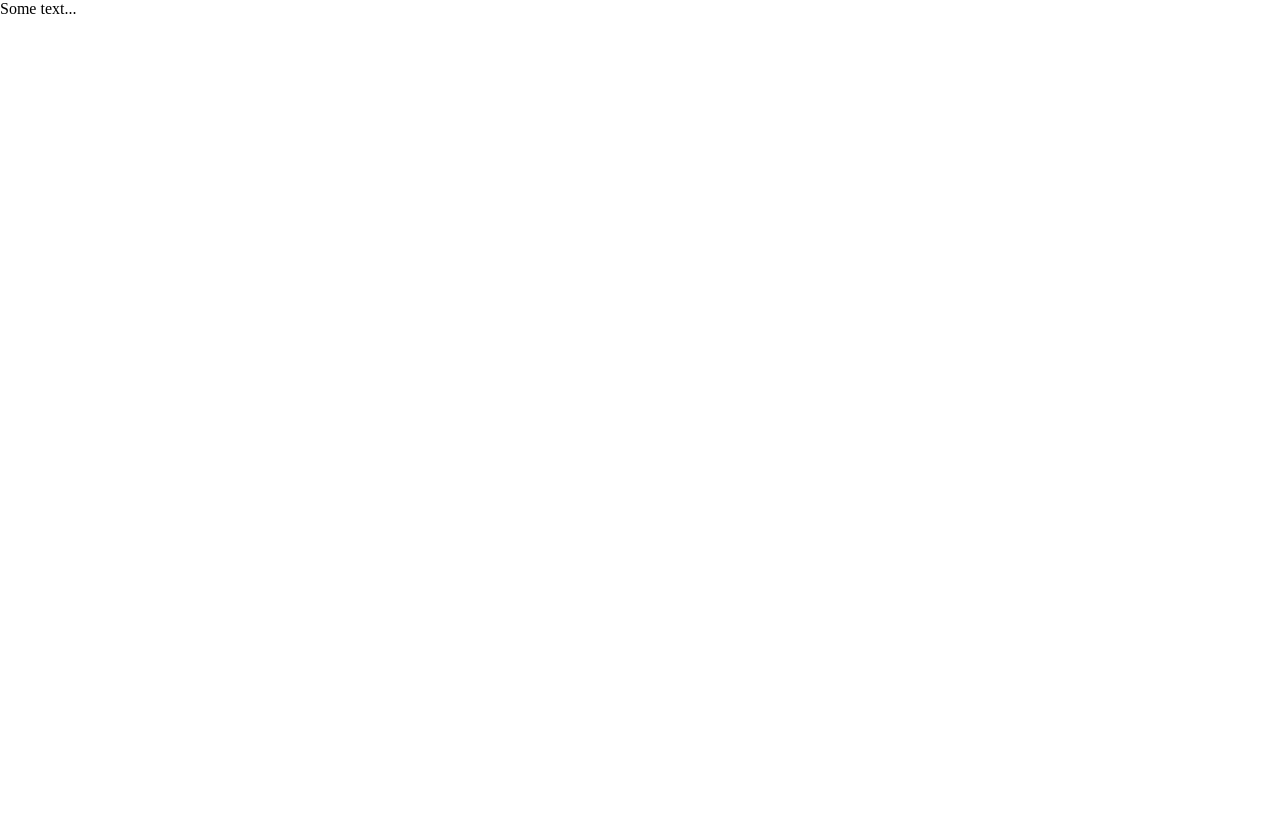
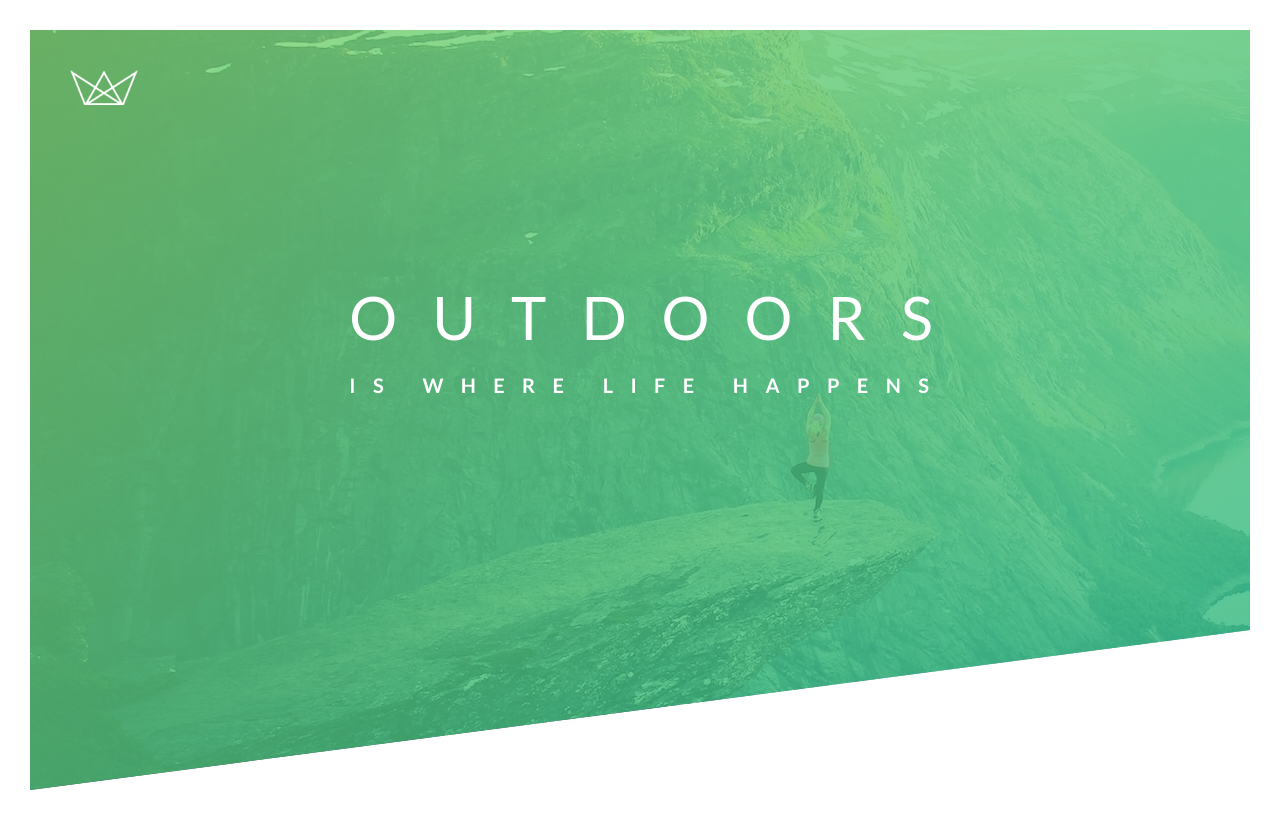
Before and after one commit to therealdylanmartin/advanced-css-sass, a plain HTML site: page Natours/starter/index.html in a window 1280 px wide. Drawn offline with Linux system fonts and the light colour scheme; files that its build step writes are made by us from their sources.

Commit message:
Natours header finished 2.4

```diff
--- a/Natours/starter/css/style.css
+++ b/Natours/starter/css/style.css
@@ -12,3 +12,59 @@
     margin: 0;
     padding: 0;
 }
+
+body {
+    color: #777;
+    font: 400 16px "Lato", sans-serif;
+    line-height: 1.7;
+    padding: 30px;
+}
+
+.header {
+    background: top cover;
+    background-image: linear-gradient(
+        to right bottom,
+        rgba(126,213,111,.8),
+        rgba(40,180, 131, .8)
+    ),
+    url("../img/hero.jpg");
+    clip-path: polygon(0 0, 100% 0, 100% 75vh, 0 100%); /* top left, top right, bottom right, bottom left (50% 0, 100% 100%, 0 100%) for a triangle */
+    height: 95vh;
+    position: relative;
+}
+
+.logo-box {
+    left: 40px;
+    position: absolute;
+    top: 40px;
+}
+
+.logo {
+    height: 35px;
+}
+
+.text-box {
+    left: 50%;
+    position: absolute;
+    top: 40%;
+    transform: translate(-47%, -50%);
+}
+
+.heading-primary {
+    color: #fff;
+    text-transform: uppercase;
+}
+
+.heading-primary-main {
+    display: block;
+    font-size: 60px;
+    font-weight: 400;
+    letter-spacing: 35px;
+}
+
+.heading-primary-sub {
+    display: block;
+    font-size: 20px;
+    font-weight: 700;
+    letter-spacing: 17.4px;
+}
--- a/Natours/starter/index.html
+++ b/Natours/starter/index.html
@@ -1,5 +1,6 @@
 <!DOCTYPE html>
 <html lang="en">
+
 <head>
     <meta charset="UTF-8">
     <meta name="viewport" content="width=device-width, initial-scale=1.0">
@@ -12,9 +13,23 @@
 
     <title>Natours | Exciting tours for adventurous people</title>
 </head>
+
 <body>
     <header class="header">
-            Some text...
+        <div class="logo-box">
+            <img class="logo" src="img/logo-white.png" alt="Logo" />
+        </div>
+        <div class="text-box">
+            <h1 class="heading-primary">
+                <span class="heading-primary-main">
+                    Outdoors
+                </span>
+                <span class="heading-primary-sub">
+                    is where life happens
+                </span>
+            </h1>
+        </div>
     </header>
 </body>
+
 </html>
```
Also changed, not shown: 1 other file. Lines whose indentation alone changed are shown as unchanged.
